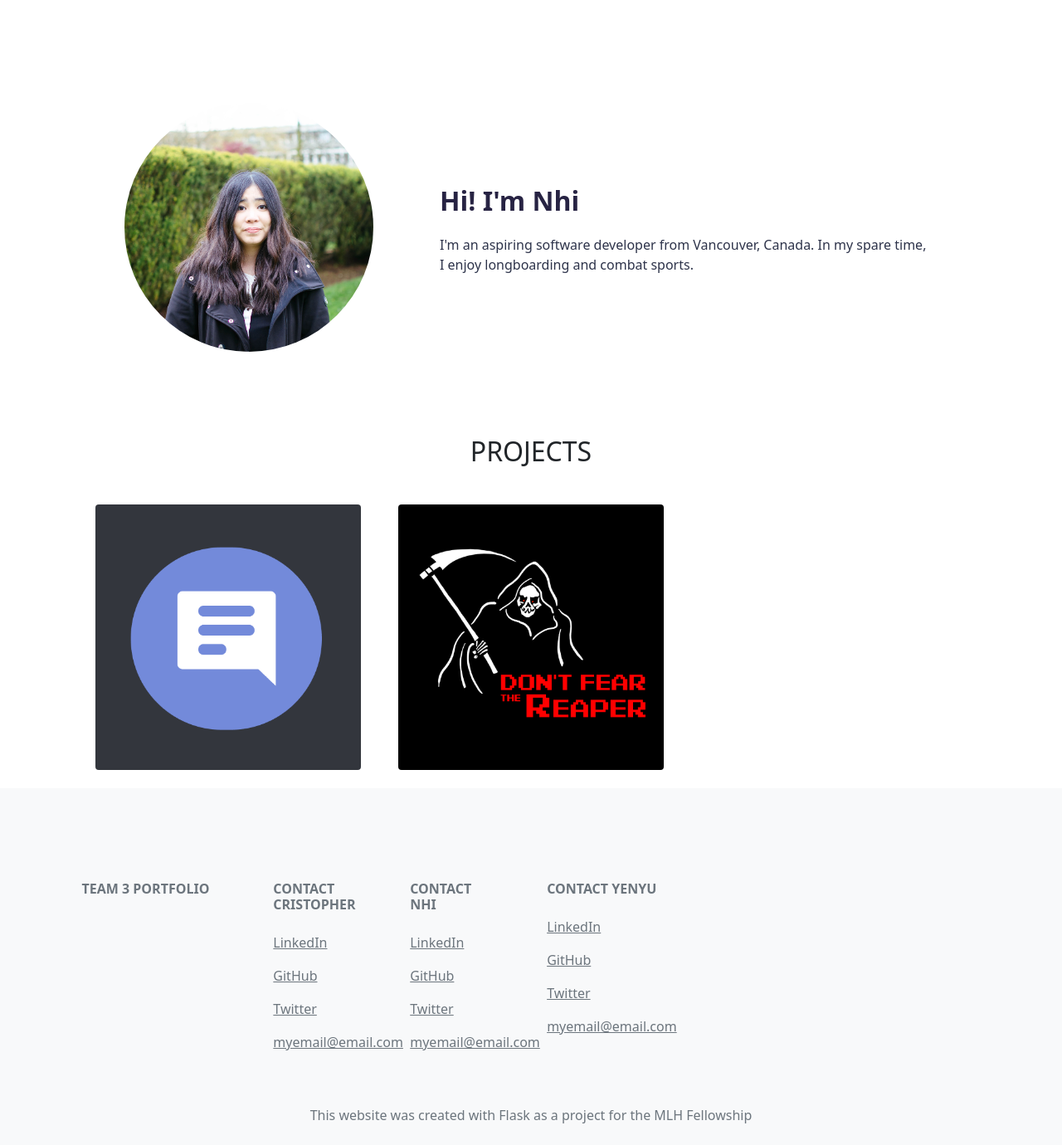
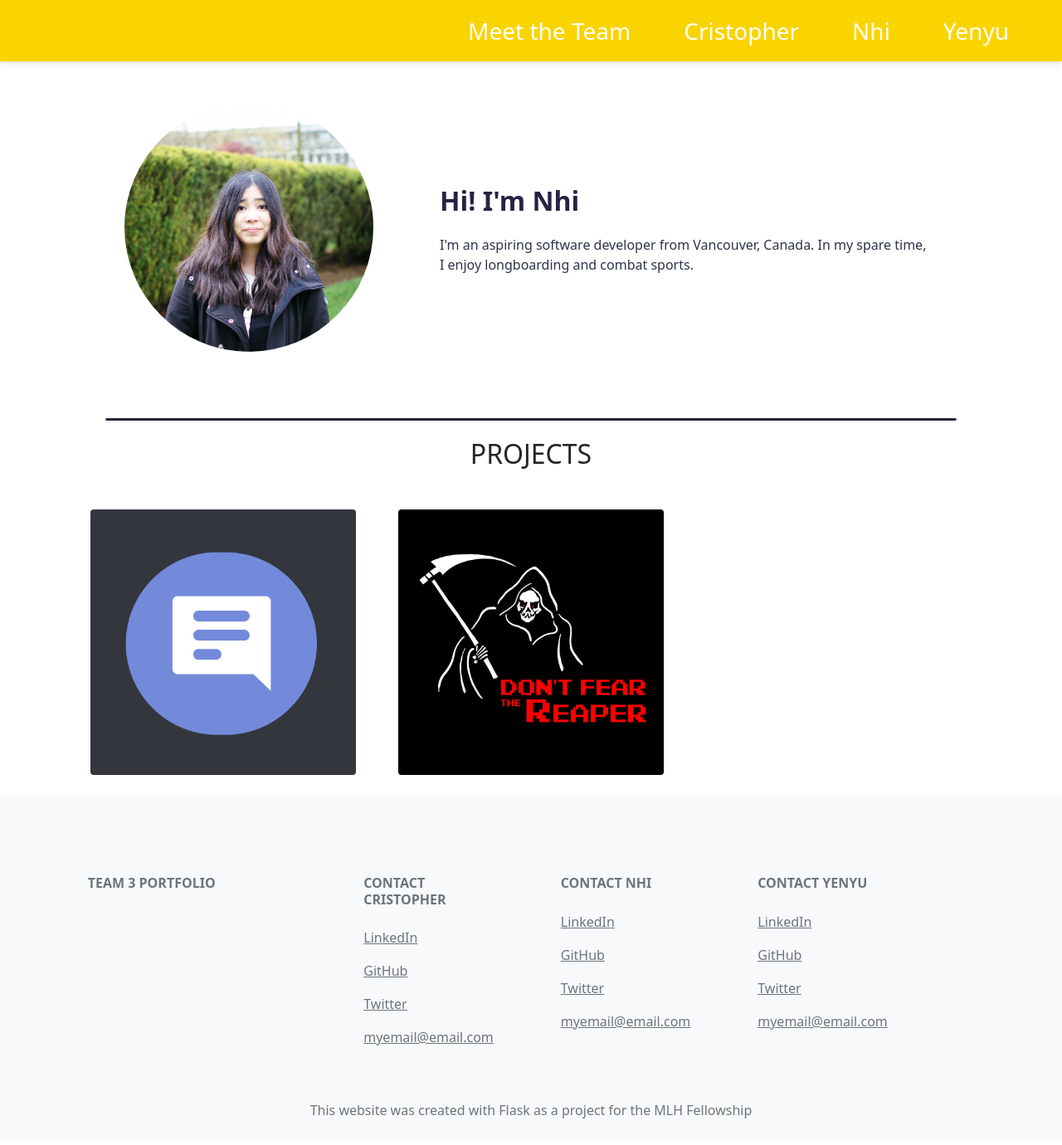
Before and after one commit to MLH-Fellowship/cturtles3-portfolio, a Flask app: page /about/nhi in a window 1280 px wide. Shown: the whole page at 83% size. After the commit the page ends 1348 px from the top, so only its background shows below. Run offline with Flask 2, Linux system fonts and the light colour scheme; some libraries are stand-ins or nearby versions.

Commit message:
Nav bar and Footer styles working

```diff
--- a/app/static/styles/home.css
+++ b/app/static/styles/home.css
@@ -76,7 +76,7 @@
     font-family: 'Lato', sans-serif;
     font-size: 2rem; /* mobile first development */
     font-weight: 700;
-
+    margin: 0;
 }
 
 #hero .text-overlay h2{
--- a/app/static/styles/styles.css
+++ b/app/static/styles/styles.css
@@ -7,7 +7,19 @@ body{
     flex-wrap: wrap;
 }
 
-.container{
+.bg-yellow{
+    background-color: #fad400 !important;
+}
+
+.divider--about{
+    width: 80%;
+    margin: auto;
+    border: 0.5px solid #272343;
+    opacity: 100%;
+    border-radius: 5px;
+}
+
+.container--about{
     width: 100%;
     display: flex;
     flex-wrap: wrap;
@@ -46,6 +58,7 @@ body{
     padding: 3%;
     text-align: center;
     color: white;
+    font-size: 0.9rem;
 }
 
 .info--project a{
--- a/app/templates/about.html
+++ b/app/templates/about.html
@@ -2,10 +2,16 @@
 {% block head %}
     <link rel="preconnect" href="https://fonts.gstatic.com">
     <link href="https://fonts.googleapis.com/css2?family=Lato:wght@100;300&display=swap" rel="stylesheet">
+    <link type="text/css" rel="stylesheet" href="{{url_for('static', filename='about.css')}}"/>
     <link rel="stylesheet" href="../static/styles/styles.css" type="text/css">
-    <link type="text/css" rel="stylesheet" href="{{url_for('static', filename='about.css')}}"/>
+
     <!--Plain styling-->
     <link href="../static/styles/home.css" rel="stylesheet">
+    <!-- MDB -->
+    <link
+    href="https://cdnjs.cloudflare.com/ajax/libs/mdb-ui-kit/3.5.0/mdb.min.css"
+    rel="stylesheet"
+    />
 
     <script type="text/javascript" src="http://ajax.googleapis.com/ajax/libs/jquery/1.6.2/jquery.min.js"> </script>
     <script>
@@ -30,14 +36,14 @@
             </p>
     </div>
 </div>
-
+<hr class="divider--about"/>
 <!-- Projects Block -->
 <div class="section--projects">
     <div class="container--title">
         <h1>PROJECTS</h1>
     </div>
     </ul>
-    <div class="container center">
+    <div class="container--about center">
         {% for project in userData.projects %}
         <div class="container--project" style="background-image: url('{{ project.image }}');">
             <div class="container--info">
--- a/app/templates/base.html
+++ b/app/templates/base.html
@@ -28,7 +28,7 @@
 </head>
 <body>
     <!--Nav bar-->
-    <nav class="navbar navbar-expand-lg navbar-light bg-none">
+    <nav class="navbar navbar-expand-lg navbar-light bg-yellow navbar--about">
         <!--Expand navbar when on mobile-->
         <button class="navbar-toggler" type="button" data-toggle="collapse" data-target="#navbar">
             <span class="navbar-toggler-icon"></span>
```
Also changed, not shown: app/static/styles.css (deleted, +0 -72 lines).
